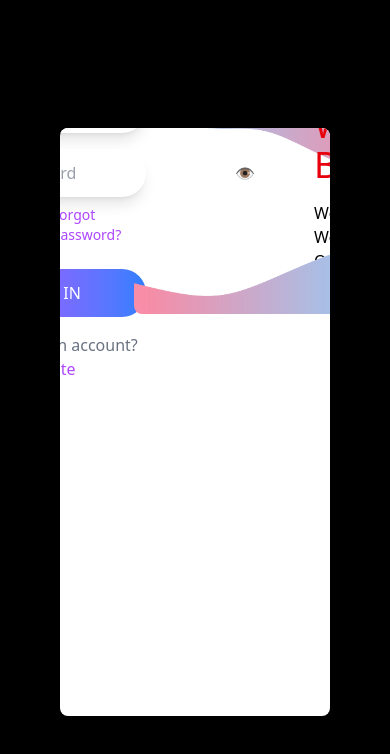
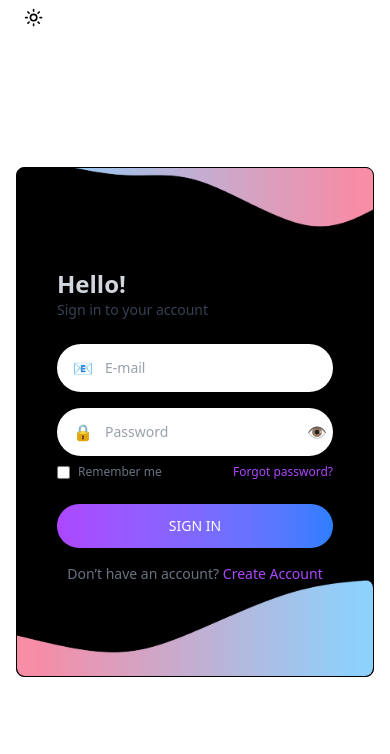
Before and after one commit to Priyansh-Kaklotar/helpme, a Next.js app: page /login/customer in a window 390 px wide. Shown: the top 754 px of the page. Built offline with nearby package versions, Linux system fonts and the light colour scheme.

Commit message:
responsive login page

```diff
--- a/src/app/(routes)/login/customer/page.js
+++ b/src/app/(routes)/login/customer/page.js
@@ -1,10 +1,259 @@
+// "use client";
+// import { motion } from "framer-motion";
+// import { useEffect, useState } from "react";
+// import { SunIcon, MoonIcon } from "@heroicons/react/24/solid";
+// import React from "react";
+// import ThemeToggleButton from "@/src/components/ui/theme-toggle-button";
+// import Image from "next/image";
+
+// function Page() {
+//   const topWave = "/svg (1).png";
+//   const bottomWave = "/svg (2).png";
+
+//   let [eyeOn, setEyeOn] = useState(true);
+//   function reverseEye() {
+//     setEyeOn((prev) => !prev);
+//   }
+
+//   return (
+//     <>
+//       <div className="absolute top-4 left-4 ">
+//         <ThemeToggleButton />
+//       </div>
+//       <div className="w-screen h-screen flex dark:text-white text-black items-center justify-around">
+//         <div className="w-[70%] h-7/10 dark:bg-white border-1 bg-black rounded-lg overflow-hidden">
+//           <Image
+//             src={topWave}
+//             alt="alternate"
+//             width={1000}
+//             height={70}
+//             className="ml-18.5 -mt-5 overflow-hidden rounded-lg"
+//           />
+
+//           {/* Left Form Section */}
+//           <div className="w-full flex justify-center items-center">
+//             <div className="w-full mr-96 -mt-55 md:w-1/2 p-10 flex flex-col justify-center">
+//               <h2 className="text-3xl font-bold text-gray-300 dark:text-black">
+//                 Hello!
+//               </h2>
+//               <p className="text-gray-700 dark:text-gray-300 mb-6">
+//                 Sign in to your account
+//               </p>
+
+//               {/* Email */}
+//               <div className="flex items-center bg-white dark:bg-gray-700 shadow-lg rounded-full px-4 py-3 mb-4">
+//                 <span className="text-purple-500 mr-3">📧</span>
+//                 <input
+//                   type="email"
+//                   placeholder="E-mail"
+//                   className="bg-transparent outline-none flex-1 text-gray-700 dark:text-gray-200"
+//                 />
+//               </div>
+
+//               {/* Password */}
+//               <div className="flex items-center bg-white dark:bg-gray-700 shadow-lg rounded-full px-4 py-3 mb-2">
+//                 <span className="text-purple-500 mr-3">🔒</span>
+//                 <input
+//                   type={eyeOn ? "text" : "password"}
+//                   placeholder="Password"
+//                   className="bg-transparent outline-none flex-1 text-gray-700 dark:text-gray-200"
+//                 />
+//                 {eyeOn == true ? (
+//                   <span
+//                     className="text-purple-400 cursor-pointer"
+//                     onClick={reverseEye}
+//                   >
+//                     👁
+//                   </span>
+//                 ) : (
+//                   <span
+//                     className="text-purple-400 align-center text-md cursor-pointer"
+//                     onClick={reverseEye}
+//                   >
+//                     ◡
+//                   </span>
+//                 )}
+//               </div>
+
+//               {/* Remember + Forgot */}
+//               <div className="flex justify-between items-center mb-6 text-sm">
+//                 <label className="flex items-center text-gray-500 dark:text-gray-400">
+//                   <input type="checkbox" className="mr-2 accent-purple-500" />{" "}
+//                   Remember me
+//                 </label>
+//                 <a href="#" className="text-purple-500 hover:underline">
+//                   Forgot password?
+//                 </a>
+//               </div>
+
+//               {/* Sign in Button */}
+//               <button className="w-full py-3 bg-gradient-to-r from-purple-500 to-blue-500 text-white rounded-full hover:scale-105 transition-transform">
+//                 SIGN IN
+//               </button>
+
+//               {/* Create account */}
+//               <p className="text-center mt-4 text-gray-500 dark:text-gray-500">
+//                 Don’t have an account?{" "}
+//                 <a href="#" className="text-purple-500 hover:underline">
+//                   Create Account
+//                 </a>
+//               </p>
+//             </div>
+//             <div className="-mt-56 -ml-24">
+//               <h1 className="text-red-600 text-4xl -ml-40">Welcome Back,</h1>
+//               <p className="mt-4 -ml-40 dark:text-gray-500 text-white">
+//                 Welcome to our Website, let's Help Others
+//               </p>
+//             </div>
+//           </div>
+
+//           <Image
+//             src={bottomWave}
+//             alt="alternate"
+//             width={1000}
+//             height={60}
+//             className="ml-18.5 -mt-44 overflow-hidden rounded-lg"
+//           />
+//         </div>
+//       </div>
+//     </>
+//   );
+// }
+// export default Page;
+
 "use client";
 import { motion } from "framer-motion";
-import { useEffect } from "react";
+import { useEffect, useState } from "react";
 import { SunIcon, MoonIcon } from "@heroicons/react/24/solid";
 import React from "react";
 import ThemeToggleButton from "@/src/components/ui/theme-toggle-button";
 import Image from "next/image";
+import Link from "next/link";
+
+function Page() {
+  const topWave = "/svg (1).png";
+  const bottomWave = "/svg (2).png";
+
+  let [eyeOn, setEyeOn] = useState(true);
+  function reverseEye() {
+    setEyeOn((prev) => !prev);
+  }
+
+  return (
+    <>
+      <div className="absolute top-0 left-4">
+        <ThemeToggleButton />
+      </div>
+      <div className="w-screen h-screen flex flex-col lg:flex-row dark:text-white text-black items-center justify-center lg:justify-around p-4">
+        <div className="w-full lg:w-[70%] h-auto lg:h-7/10 dark:bg-white border-1 bg-black rounded-lg overflow-hidden">
+          {/* Top Wave */}
+          <Image
+            src={topWave}
+            alt="alternate"
+            width={1000}
+            height={70}
+            className="ml-0 lg:ml-18.5 -mt-5 overflow-hidden rounded-lg"
+          />
+
+          {/* Form + Welcome Section */}
+          <div className="w-full flex flex-col lg:flex-row justify-center items-center px-4">
+            <div className="w-full lg:mr-96 lg:-mt-55 md:w-1/2 p-6 sm:p-8 flex flex-col justify-center">
+              <h2 className="text-2xl sm:text-3xl font-bold text-gray-300 dark:text-black">
+                Hello!
+              </h2>
+              <p className="text-gray-700 dark:text-gray-500 mb-6 text-sm sm:text-base">
+                Sign in to your account
+              </p>
+
+              {/* Email */}
+              <div className="flex items-center bg-white dark:bg-gray-700 shadow-lg rounded-full px-4 py-3 mb-4">
+                <span className="text-purple-500 mr-3">📧</span>
+                <input
+                  type="email"
+                  placeholder="E-mail"
+                  className="bg-transparent outline-none flex-1 text-gray-700 dark:text-gray-200 text-sm sm:text-base"
+                />
+              </div>
+
+              {/* Password */}
+              <div className="flex items-center bg-white dark:bg-gray-700 shadow-lg rounded-full px-4 py-3 mb-2">
+                <span className="text-purple-500 mr-3">🔒</span>
+                <input
+                  type={eyeOn ? "text" : "password"}
+                  placeholder="Password"
+                  className="bg-transparent outline-none flex-1 text-gray-700 dark:text-gray-200 text-sm sm:text-base"
+                />
+                {eyeOn ? (
+                  <span
+                    className="text-purple-400 cursor-pointer"
+                    onClick={reverseEye}
+                  >
+                    👁
+                  </span>
+                ) : (
+                  <span
+                    className="text-purple-400 align-center text-md cursor-pointer"
+                    onClick={reverseEye}
+                  >
+                    ◡
+                  </span>
+                )}
+              </div>
+
+              {/* Remember + Forgot */}
+              <div className="flex flex-row justify-between items-center mb-6 text-xs sm:text-sm gap-2">
+                <label className="flex items-center text-gray-500 dark:text-gray-400">
+                  <input type="checkbox" className="mr-2 accent-purple-500" />{" "}
+                  Remember me
+                </label>
+                <a href="#" className="text-purple-500 hover:underline">
+                  Forgot password?
+                </a>
+              </div>
+
+              {/* Sign in Button */}
+              <button className="w-full py-3 bg-gradient-to-r from-purple-500 to-blue-500 text-white rounded-full hover:scale-105 transition-transform text-sm sm:text-base">
+                SIGN IN
+              </button>
+
+              {/* Create account */}
+              <p className="text-center mt-4 text-gray-500 dark:text-gray-500 text-sm sm:text-base">
+                Don’t have an account?{" "}
+                <Link
+                  href="/signin/customer"
+                  className="text-purple-500 hover:underline cursor-pointer lg:"
+                >
+                  Create Account
+                </Link>
+              </p>
+            </div>
+
+            {/* Right Welcome Text */}
+            <div className="hidden lg:block md-block xl-block mt-10 lg:-mt-56 lg:-ml-24 text-center lg:text-left">
+              <h1 className="text-red-600 text-2xl sm:text-3xl lg:text-4xl lg:-ml-48">
+                Welcome Back,
+              </h1>
+              <p className="mt-2 lg:-ml-48 dark:text-gray-500 text-white text-sm sm:text-base">
+                Welcome to our Website, let's Help Others
+              </p>
+            </div>
+          </div>
+
+          {/* Bottom Wave */}
+          <Image
+            src={bottomWave}
+            alt="alternate"
+            width={1000}
+            height={60}
+            className="ml-0 lg:ml-18.5 -mt-7 lg:-mt-44 overflow-hidden rounded-lg"
+          />
+        </div>
+      </div>
+    </>
+  );
+}
+
+export default Page;
 
 // function page() {
 //   return (
@@ -115,99 +364,3 @@ import Image from "next/image";
 //   );
 // }
 // export default page;
-
-function page() {
-  const topWave = "/svg (1).png";
-  const bottomWave = "/svg (2).png";
-
-  return (
-    <>
-      {/* <div className="absolute top-4 left-4">
-        <ThemeToggleButton />
-      </div> */}
-      <div className=" border-2 border-black w-screen h-screen flex bg-black items-center justify-around">
-        <div className="w-[70%] h-7/10 bg-white rounded-lg overflow-hidden">
-          <Image
-            src={topWave}
-            alt="alternate"
-            width={1000}
-            height={70}
-            className="ml-18.5 -mt-5 overflow-hidden rounded-lg"
-          />
-
-          {/* Left Form Section */}
-          <div className="w-full flex justify-center items-center">
-            <div className="w-full mr-96 -mt-55 md:w-1/2 p-10 flex flex-col justify-center">
-              <h2 className="text-3xl font-bold text-gray-800 dark:text-white">
-                Hello!
-              </h2>
-              <p className="text-gray-500 dark:text-gray-300 mb-6">
-                Sign in to your account
-              </p>
-
-              {/* Email */}
-              <div className="flex items-center bg-white dark:bg-gray-700 shadow-lg rounded-full px-4 py-3 mb-4">
-                <span className="text-purple-500 mr-3">📧</span>
-                <input
-                  type="email"
-                  placeholder="E-mail"
-                  className="bg-transparent outline-none flex-1 text-gray-700 dark:text-gray-200"
-                />
-              </div>
-
-              {/* Password */}
-              <div className="flex items-center bg-white dark:bg-gray-700 shadow-lg rounded-full px-4 py-3 mb-2">
-                <span className="text-purple-500 mr-3">🔒</span>
-                <input
-                  type="password"
-                  placeholder="Password"
-                  className="bg-transparent outline-none flex-1 text-gray-700 dark:text-gray-200"
-                />
-                <span className="text-purple-400 cursor-pointer">👁</span>
-              </div>
-
-              {/* Remember + Forgot */}
-              <div className="flex justify-between items-center mb-6 text-sm">
-                <label className="flex items-center text-gray-500 dark:text-gray-300">
-                  <input type="checkbox" className="mr-2 accent-purple-500" />{" "}
-                  Remember me
-                </label>
-                <a href="#" className="text-purple-500 hover:underline">
-                  Forgot password?
-                </a>
-              </div>
-
-              {/* Sign in Button */}
-              <button className="w-full py-3 bg-gradient-to-r from-purple-500 to-blue-500 text-white rounded-full hover:scale-105 transition-transform">
-                SIGN IN
-              </button>
-
-              {/* Create account */}
-              <p className="text-center mt-4 text-gray-500 dark:text-gray-300">
-                Don’t have an account?{" "}
-                <a href="#" className="text-purple-500 hover:underline">
-                  Create
-                </a>
-              </p>
-            </div>
-            <div className="-mt-56 -ml-24">
-              <h1 className="text-red-600 text-4xl -ml-40">Welcome Back,</h1>
-              <p className="mt-4 -ml-40 ">
-                Welcome to our Website, let's Help Others
-              </p>
-            </div>
-          </div>
-
-          <Image
-            src={bottomWave}
-            alt="alternate"
-            width={1000}
-            height={60}
-            className="ml-18.5 -mt-45 overflow-hidden rounded-lg"
-          />
-        </div>
-      </div>
-    </>
-  );
-}
-export default page;
```
